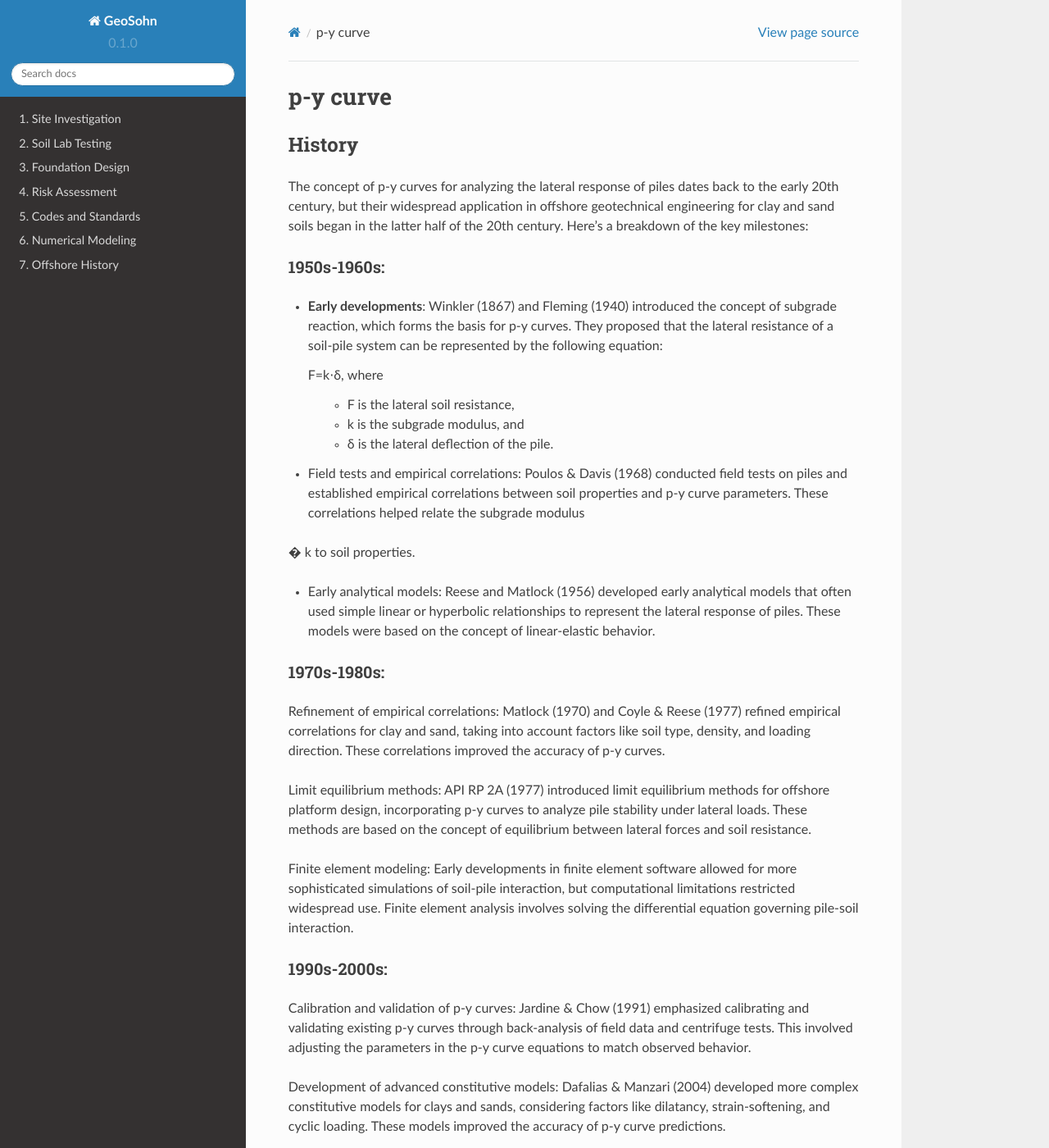
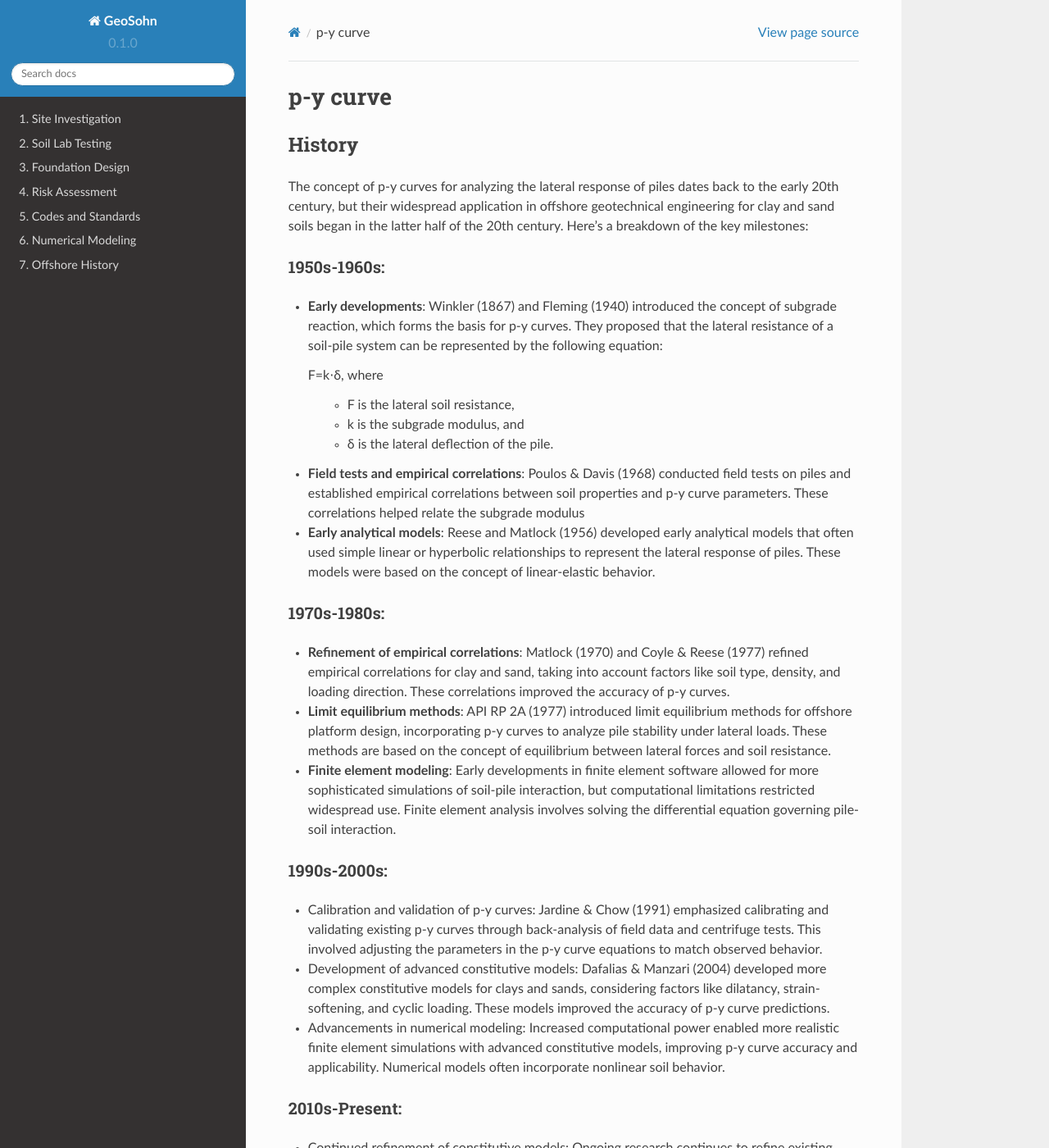
Before and after one commit to jrson11/GeoSohn, a Sphinx documentation site: the page built from docs/source/3_1-py_curve.rst, in a window 1280 px wide and 1400 px high. Shown: the whole window at 82% size. Built offline with Sphinx 7.4.7 and the Read the Docs theme 2.0.0, drawn with Linux system fonts in a browser that asks for light colours.

Commit message:
Update 3_1-py_curve.rst

```diff
--- a/docs/source/3_1-py_curve.rst
+++ b/docs/source/3_1-py_curve.rst
@@ -17,51 +17,47 @@ The concept of p-y curves for analyzing the lateral response of piles dates back
     - k is the subgrade modulus, and
     - δ is the lateral deflection of the pile.
 
-- Field tests and empirical correlations: Poulos & Davis (1968) conducted field tests on piles and established empirical correlations between soil properties and p-y curve parameters. These correlations helped relate the subgrade modulus
-�
-k to soil properties.
+- **Field tests and empirical correlations**: Poulos & Davis (1968) conducted field tests on piles and established empirical correlations between soil properties and p-y curve parameters. These correlations helped relate the subgrade modulus
 
-- Early analytical models: Reese and Matlock (1956) developed early analytical models that often used simple linear or hyperbolic relationships to represent the lateral response of piles. These models were based on the concept of linear-elastic behavior.
+- **Early analytical models**: Reese and Matlock (1956) developed early analytical models that often used simple linear or hyperbolic relationships to represent the lateral response of piles. These models were based on the concept of linear-elastic behavior.
 
 1970s-1980s:
 ............
 
-Refinement of empirical correlations: Matlock (1970) and Coyle & Reese (1977) refined empirical correlations for clay and sand, taking into account factors like soil type, density, and loading direction. These correlations improved the accuracy of p-y curves.
+- **Refinement of empirical correlations**: Matlock (1970) and Coyle & Reese (1977) refined empirical correlations for clay and sand, taking into account factors like soil type, density, and loading direction. These correlations improved the accuracy of p-y curves.
 
-Limit equilibrium methods: API RP 2A (1977) introduced limit equilibrium methods for offshore platform design, incorporating p-y curves to analyze pile stability under lateral loads. These methods are based on the concept of equilibrium between lateral forces and soil resistance.
+- **Limit equilibrium methods**: API RP 2A (1977) introduced limit equilibrium methods for offshore platform design, incorporating p-y curves to analyze pile stability under lateral loads. These methods are based on the concept of equilibrium between lateral forces and soil resistance.
 
-Finite element modeling: Early developments in finite element software allowed for more sophisticated simulations of soil-pile interaction, but computational limitations restricted widespread use. Finite element analysis involves solving the differential equation governing pile-soil interaction.
+- **Finite element modeling**: Early developments in finite element software allowed for more sophisticated simulations of soil-pile interaction, but computational limitations restricted widespread use. Finite element analysis involves solving the differential equation governing pile-soil interaction.
 
 1990s-2000s:
 .............
 
-Calibration and validation of p-y curves: Jardine & Chow (1991) emphasized calibrating and validating existing p-y curves through back-analysis of field data and centrifuge tests. This involved adjusting the parameters in the p-y curve equations to match observed behavior.
+- Calibration and validation of p-y curves: Jardine & Chow (1991) emphasized calibrating and validating existing p-y curves through back-analysis of field data and centrifuge tests. This involved adjusting the parameters in the p-y curve equations to match observed behavior.
 
-Development of advanced constitutive models: Dafalias & Manzari (2004) developed more complex constitutive models for clays and sands, considering factors like dilatancy, strain-softening, and cyclic loading. These models improved the accuracy of p-y curve predictions.
+- Development of advanced constitutive models: Dafalias & Manzari (2004) developed more complex constitutive models for clays and sands, considering factors like dilatancy, strain-softening, and cyclic loading. These models improved the accuracy of p-y curve predictions.
 
-Advancements in numerical modeling: Increased computational power enabled more realistic finite element simulations with advanced constitutive models, improving p-y curve accuracy and applicability. Numerical models often incorporate nonlinear soil behavior.
+- Advancements in numerical modeling: Increased computational power enabled more realistic finite element simulations with advanced constitutive models, improving p-y curve accuracy and applicability. Numerical models often incorporate nonlinear soil behavior.
 
 2010s-Present:
 ...............
 
+- Continued refinement of constitutive models: Ongoing research continues to refine existing constitutive models and develop new ones for specific soil types and loading conditions. These models aim to capture the full complexity of soil behavior.
 
-Continued refinement of constitutive models: Ongoing research continues to refine existing constitutive models and develop new ones for specific soil types and loading conditions. These models aim to capture the full complexity of soil behavior.
+- Probabilistic approaches: Integration of probabilistic methods into design considers uncertainties in soil properties and p-y curve parameters. Probabilistic design involves assessing the likelihood of different outcomes.
 
-Probabilistic approaches: Integration of probabilistic methods into design considers uncertainties in soil properties and p-y curve parameters. Probabilistic design involves assessing the likelihood of different outcomes.
-
-Machine learning and AI: Emerging techniques like machine learning and artificial intelligence are being explored for p-y curve prediction and validation based on large datasets. These methods can help improve the efficiency of p-y curve generation.
+- Machine learning and AI: Emerging techniques like machine learning and artificial intelligence are being explored for p-y curve prediction and validation based on large datasets. These methods can help improve the efficiency of p-y curve generation.
 
 Key challenges and future directions:
+......................................
 
-Variability of soil behavior: Accurately capturing the complex and often-variable behavior of clays and sands, especially under cyclic loading and long-term performance, remains a challenge. Advanced constitutive models aim to address this variability.
+- Variability of soil behavior: Accurately capturing the complex and often-variable behavior of clays and sands, especially under cyclic loading and long-term performance, remains a challenge. Advanced constitutive models aim to address this variability.
 
-Model-soil interaction and calibration: Improving the interaction between constitutive models and numerical simulations is crucial for robust p-y curve predictions. Calibration ensures that the models accurately represent real-world behavior.
+- Model-soil interaction and calibration: Improving the interaction between constitutive models and numerical simulations is crucial for robust p-y curve predictions. Calibration ensures that the models accurately represent real-world behavior.
 
-Data acquisition and sharing: Wider availability of well-documented field data and standardized testing procedures for calibration and validation of p-y curves is essential for advancing the field of geotechnical engineering.
+- Data acquisition and sharing: Wider availability of well-documented field data and standardized testing procedures for calibration and validation of p-y curves is essential for advancing the field of geotechnical engineering.
 
 In conclusion, the development of p-y curves for offshore clay and sand soils has evolved from early empirical correlations to sophisticated numerical models and advanced constitutive models. Ongoing research and emerging technologies continue to enhance the accuracy and applicability of p-y curves, ensuring the safe design of offshore structures in challenging marine environments.
-
-
 
 Empirical equation
 --------------------
```
